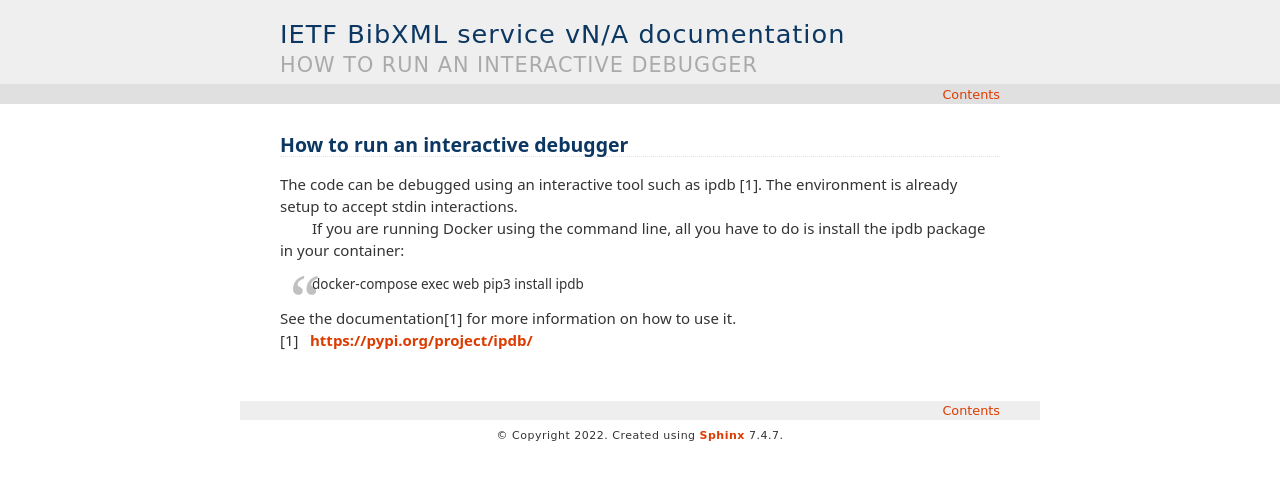
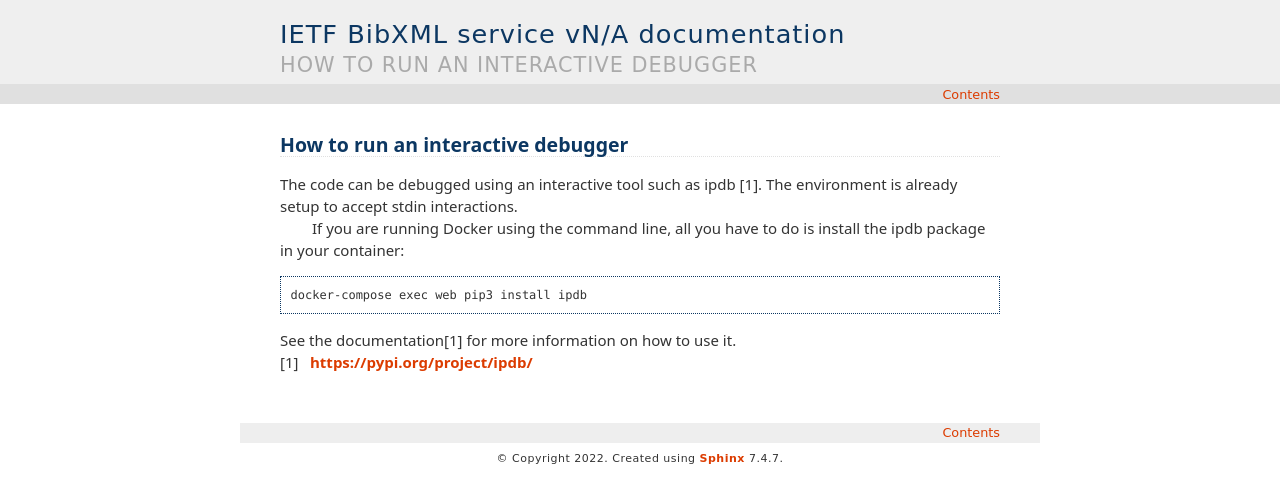
Before and after one commit to ietf-tools/bibxml-service, a Sphinx documentation site: the page built from docs/howto/run-an-interactive-debugger.rst, in a window 1280 px wide. Shown: the top 503 px of the page. Built offline with Sphinx 7.4.7, drawn with Linux system fonts in a browser that asks for light colours; pages that are not in the unit, such as notebooks, are missing from menus.

Commit message:
docs: correct RST syntax (fix #165)

```diff
--- a/docs/howto/run-an-interactive-debugger.rst
+++ b/docs/howto/run-an-interactive-debugger.rst
@@ -1,11 +1,11 @@
-========================
+==================================
 How to run an interactive debugger
-========================
+==================================
 
 The code can be debugged using an interactive tool such as ipdb [1]. The environment is already setup
 to accept stdin interactions.
 
-If you are running Docker using the command line, all you have to do is install the ipdb package in your container:
+If you are running Docker using the command line, all you have to do is install the ipdb package in your container::
 
     docker-compose exec web pip3 install ipdb
 
```
